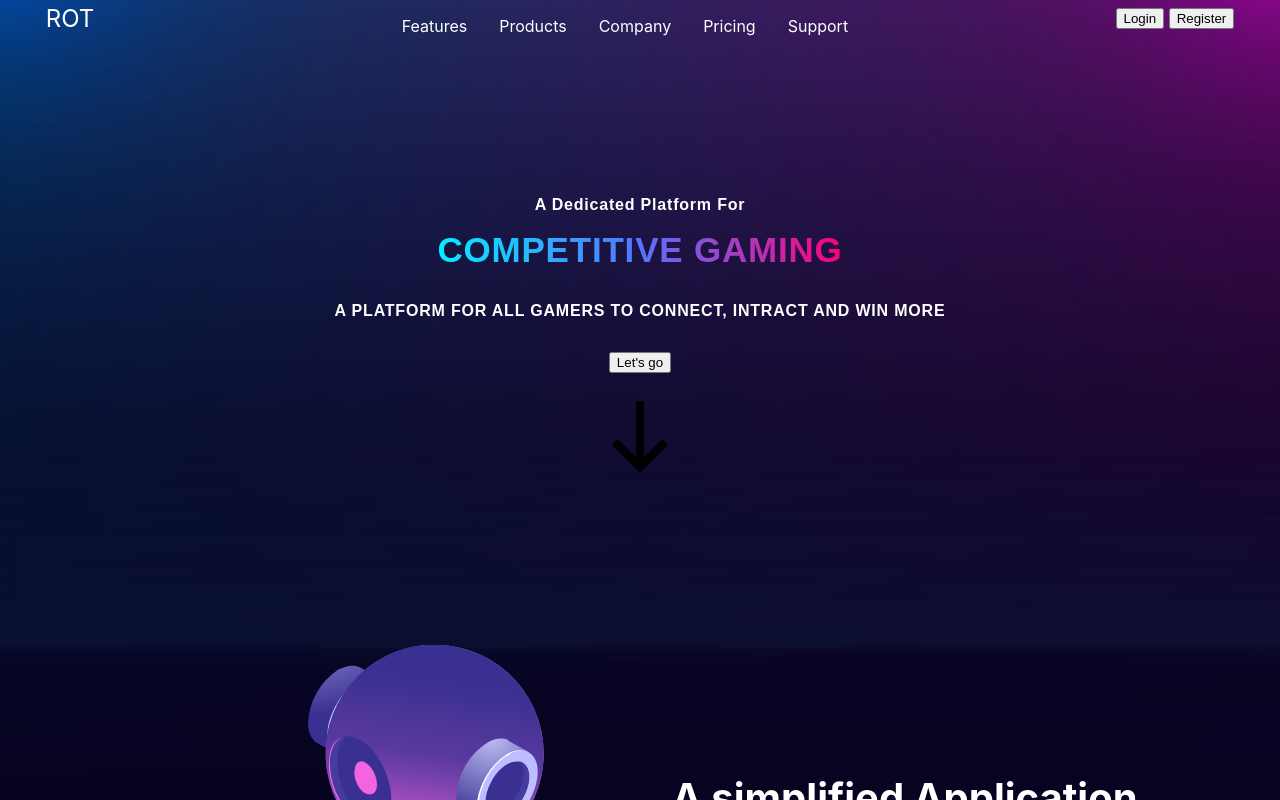
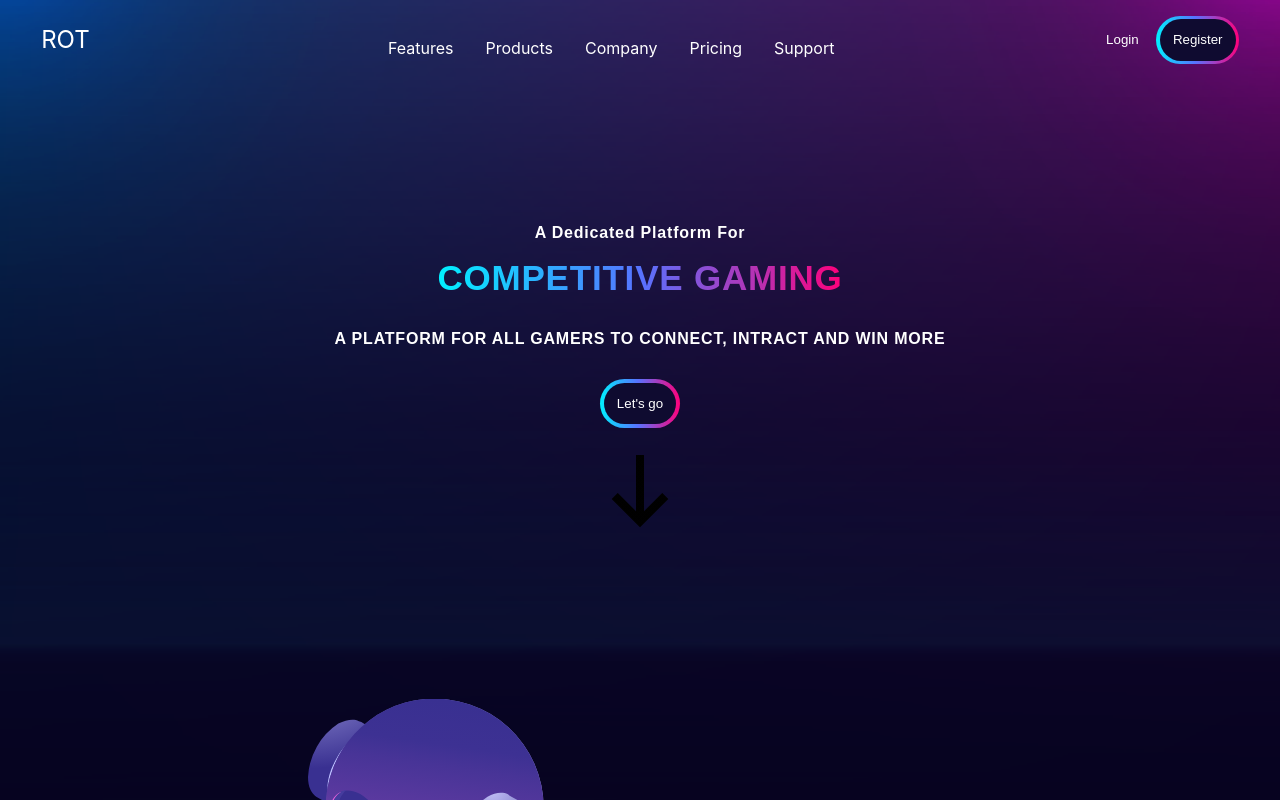
Before and after one commit to Rajaniraiyn/rot-landing-page, a Svelte app: page / in a window 1280 px wide. Shown: the top 800 px of the page. Built offline with nearby package versions, Linux system fonts and the light colour scheme.

Commit message:
➕ Add Buttons

```diff
--- /dev/null
+++ b/src/components/Button.svelte
@@ -0,0 +1,37 @@
+<script lang="ts">
+    export let noBorder = false;
+</script>
+
+<button class:no-border={noBorder}> <slot /></button>
+
+<style>
+    button {
+        margin: auto;
+        position: relative;
+        padding: 1em;
+        box-sizing: border-box;
+        color: #fff;
+        background-color: #0f0b30;
+        background-clip: padding-box;
+        border: solid 0.25em transparent;
+        border-radius: 5em;
+    }
+    .no-border {
+        border: 0;
+        background-color: transparent;
+    }
+    button:not(.no-border):before {
+        content: "";
+        position: absolute;
+        inset: 0;
+        z-index: -1;
+        margin: -0.25em;
+        border-radius: inherit;
+        background: linear-gradient(
+            90deg,
+            rgba(0, 240, 255, 1) 0%,
+            rgba(87, 115, 255, 1) 46.88%,
+            rgba(255, 0, 122, 1) 100%
+        );
+    }
+</style>
--- a/src/components/Main.svelte
+++ b/src/components/Main.svelte
@@ -1,13 +1,14 @@
 <script lang="ts">
-    import down from "../assets/icons8-down.gif"
+    import down from "../assets/icons8-down.gif";
+    import Button from "./Button.svelte";
 </script>
 
 <header>
     <span>A dedicated platform for</span>
     <span class="gradient">Competitive gaming</span>
-    <p>A PLATFORM FOR ALL GAMERS TO CONNECT, INTRACT AND WIN MORE </p>
-    <button>Let's go</button>
-    <img src={down} alt="">
+    <p>A PLATFORM FOR ALL GAMERS TO CONNECT, INTRACT AND WIN MORE</p>
+    <Button>Let's go</Button>
+    <img src={down} alt="" />
 </header>
 
 <style>
@@ -22,16 +23,17 @@
         font-weight: 700;
         letter-spacing: 0.05em;
     }
-    .gradient{
+    .gradient {
         text-transform: uppercase;
         font-weight: 800;
         font-size: 35px;
-        background-image: linear-gradient(90deg,#00F0FF,#5773FF,#FF007A);
+        background-image: linear-gradient(90deg, #00f0ff, #5773ff, #ff007a);
         -webkit-background-clip: text;
+        background-clip: text;
         -webkit-text-fill-color: transparent;
     }
 
-    span{
+    span {
         text-transform: capitalize;
     }
 
--- a/src/components/NavBar.svelte
+++ b/src/components/NavBar.svelte
@@ -1,4 +1,5 @@
 <script lang="ts">
+    import Button from "./Button.svelte";
 </script>
 
 <nav>
@@ -13,8 +14,8 @@
     </ul>
   </div>
   <div class="auth">
-    <button>Login</button>
-    <button>Register</button>
+    <Button noBorder>Login</Button>
+    <Button>Register</Button>
   </div>
 </nav>
 
@@ -24,6 +25,7 @@
     align-items: center;
     justify-content: space-around;
     margin-inline: -5.5em;
+    margin-block: 1em;
   }
 
   .navigation > ul {
@@ -37,6 +39,7 @@
   li:nth-child(even) {
     margin-inline: 2em;
   }
+
   .logo {
     font-size: 1.5em;
   }
```
